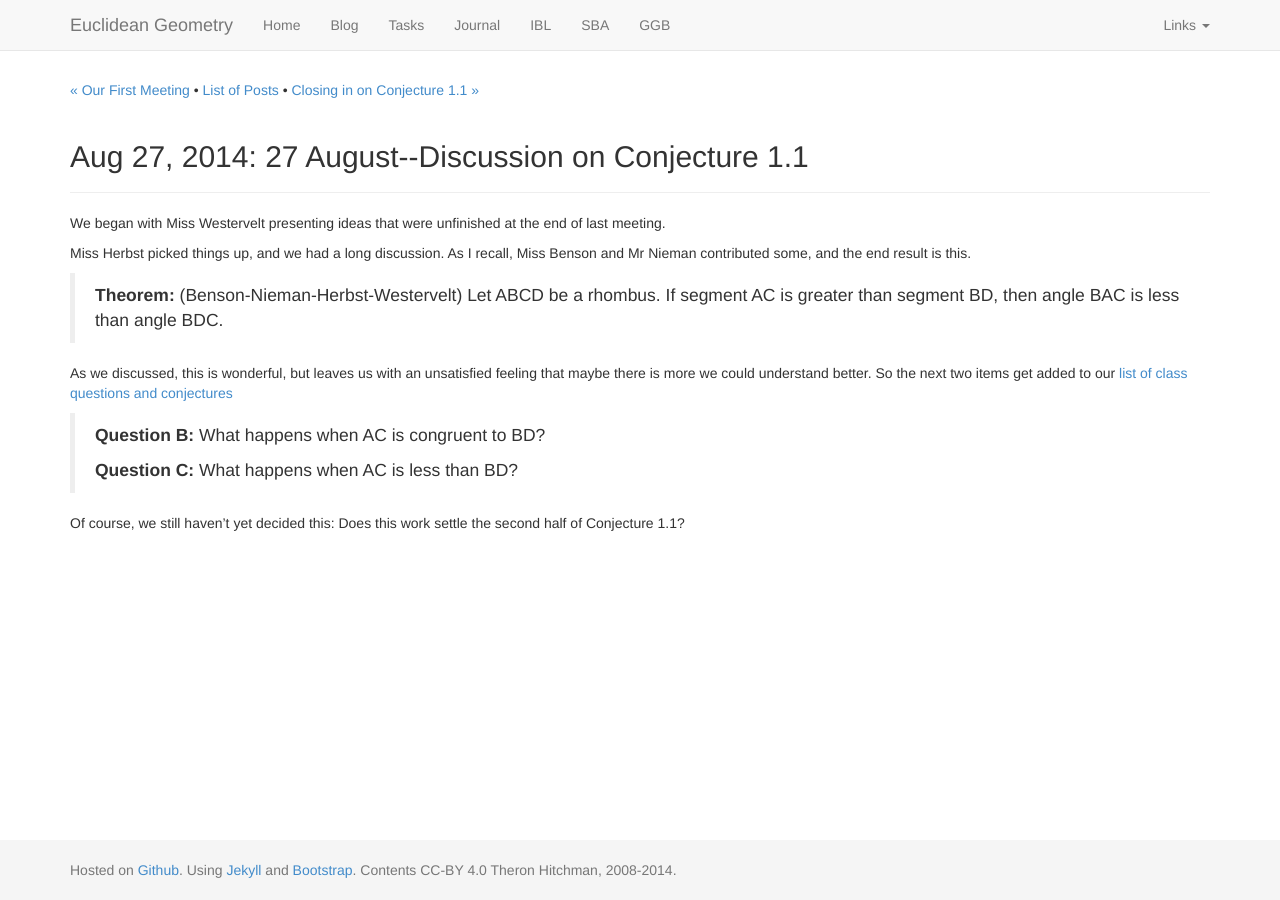
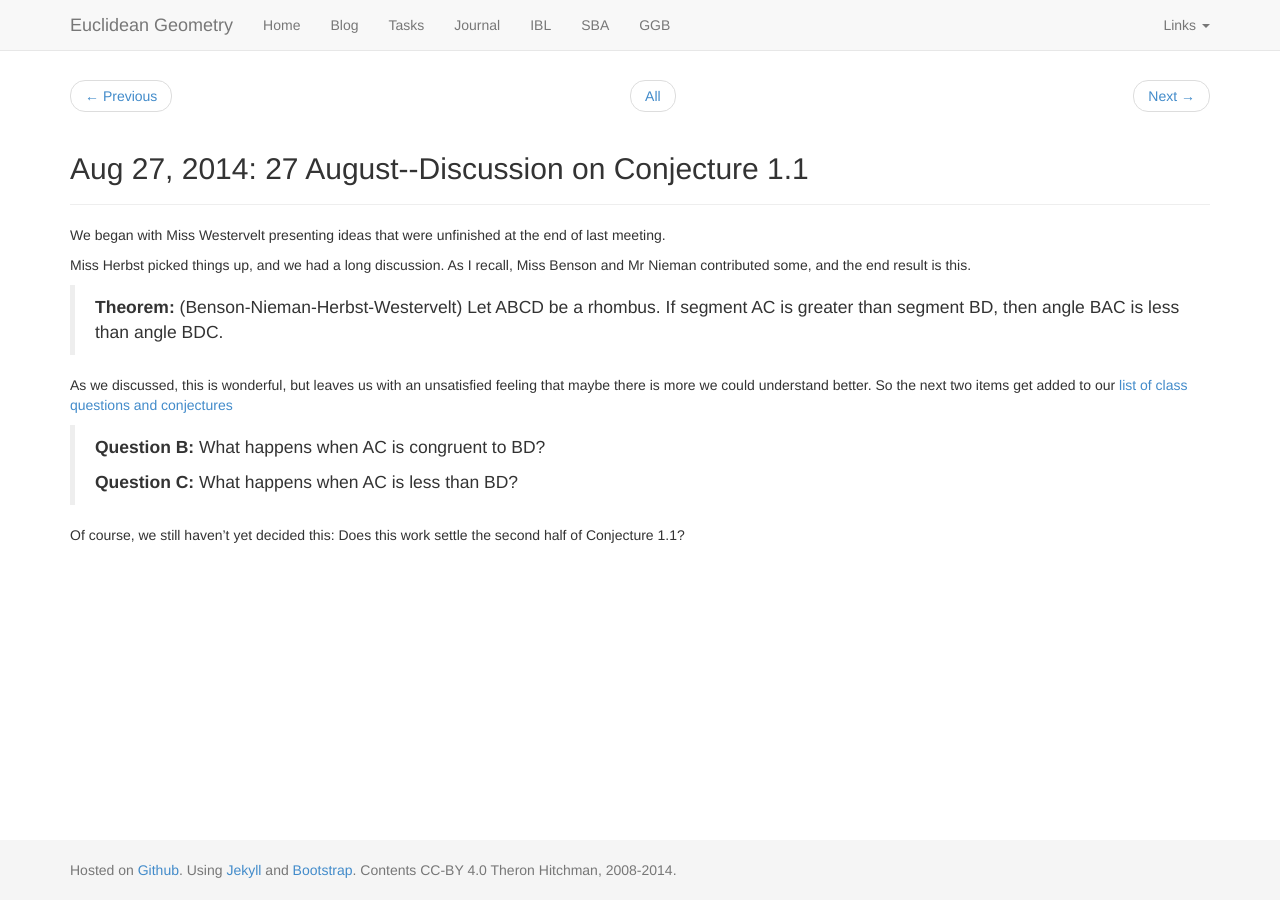
Before and after one commit to theronhitchman/euclidean-geometry, a Jekyll site: the page built from _posts/2014-08-27-conj-1-1-2.md, in a window 1280 px wide. Built offline with Jekyll 4.4.1, drawn with Linux system fonts in a browser that asks for light colours; nearby versions of some CDN libraries.

Commit message:
updated blog navigation links to a bootstrap pager setup

```diff
--- a/_layouts/post.html
+++ b/_layouts/post.html
@@ -1,33 +1,28 @@
 {% include header.html %}
 
-
-
-
 <!-- Begin page content -->
-<div class="container">
-<div id="page-navigation">
-        <div class="clear">&nbsp;</div>
-        <span class="left">
-        {% if page.previous.url %}
-          <a href="{{page.previous.url | prepend: site.baseurl}}" title="Previous Post:
-{{page.previous.title}}">&laquo; {{page.previous.title}}</a>
-        {% endif %}
-        </span>
-&bull; <span><a href="{{site.baseurl}}/blog">List of Posts</a></span> &bull;
-        <span>
-        {% if page.next.url %}
-          <a href="{{page.next.url | prepend: site.baseurl}}" title="Next Post:
-{{page.next.title}}">{{page.next.title}} &raquo; </a>
-        {% endif %}
-        </span>
-</div>
-
-
+<div class="container hidden-xs">
+  <ul class="pager">
+    {% if page.previous.url %}
+      <li class="previous"><a href="{{page.previous.url | prepend: site.baseurl}}"
+        title="Previous: {{page.previous.title}}">
+    {% else %}
+      <li class="previous disabled"><a href="#">
+    {% endif %}
+    &larr; Previous</a></li>
+    <li><a href="{{site.baseurl}}/blog">All</a></li>
+    {% if page.next.url %}
+      <li class="next"><a href="{{page.next.url | prepend: site.baseurl}}"
+        title="Next: {{page.next.title}}">
+    {% else %}
+      <li class="next disabled"><a href="#">
+    {% endif %}
+    Next &rarr;</a></li>
+  </ul>
   <div class="page-header">
     <h2>{{ page.date | date: "%b %-d, %Y" }}: {{ page.title }}</h2>
   </div>
   {{ content }}
 </div>
 
-
 {% include footer.html %}
```
Also changed, not shown: index.md (+1 -1 lines).
